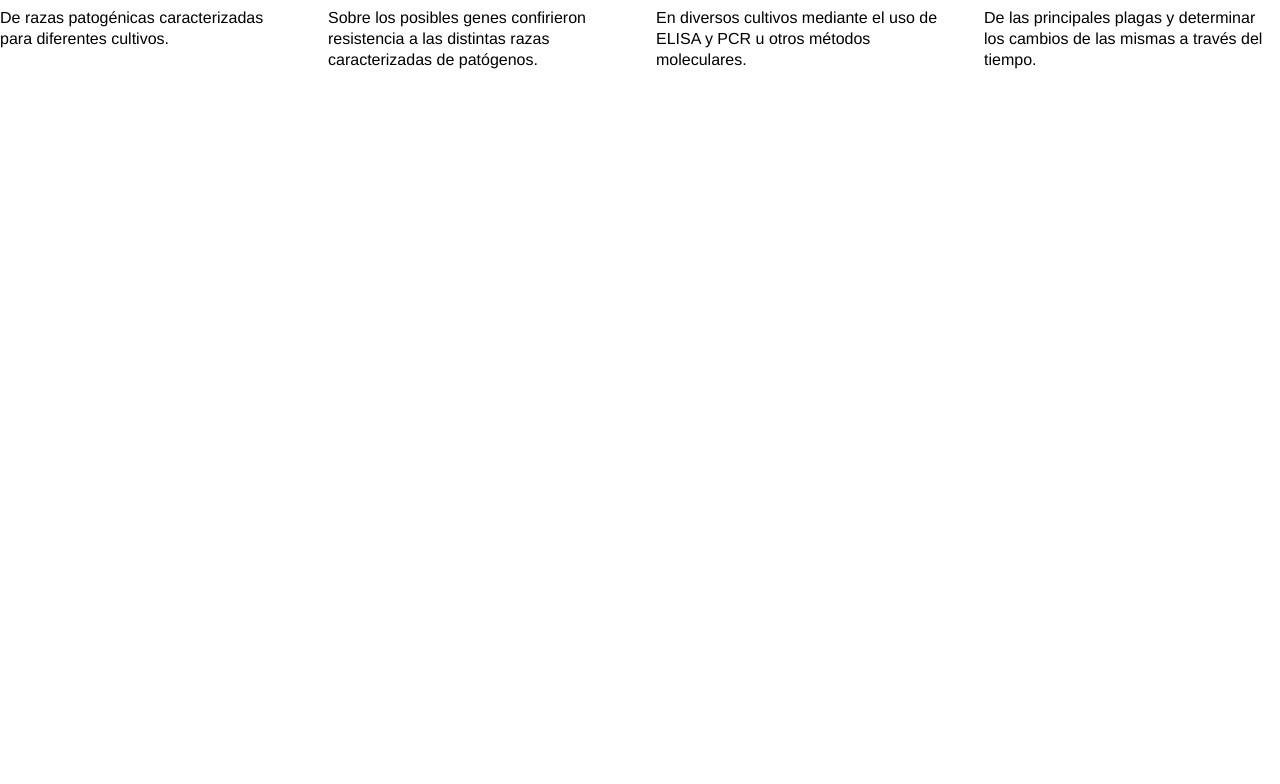
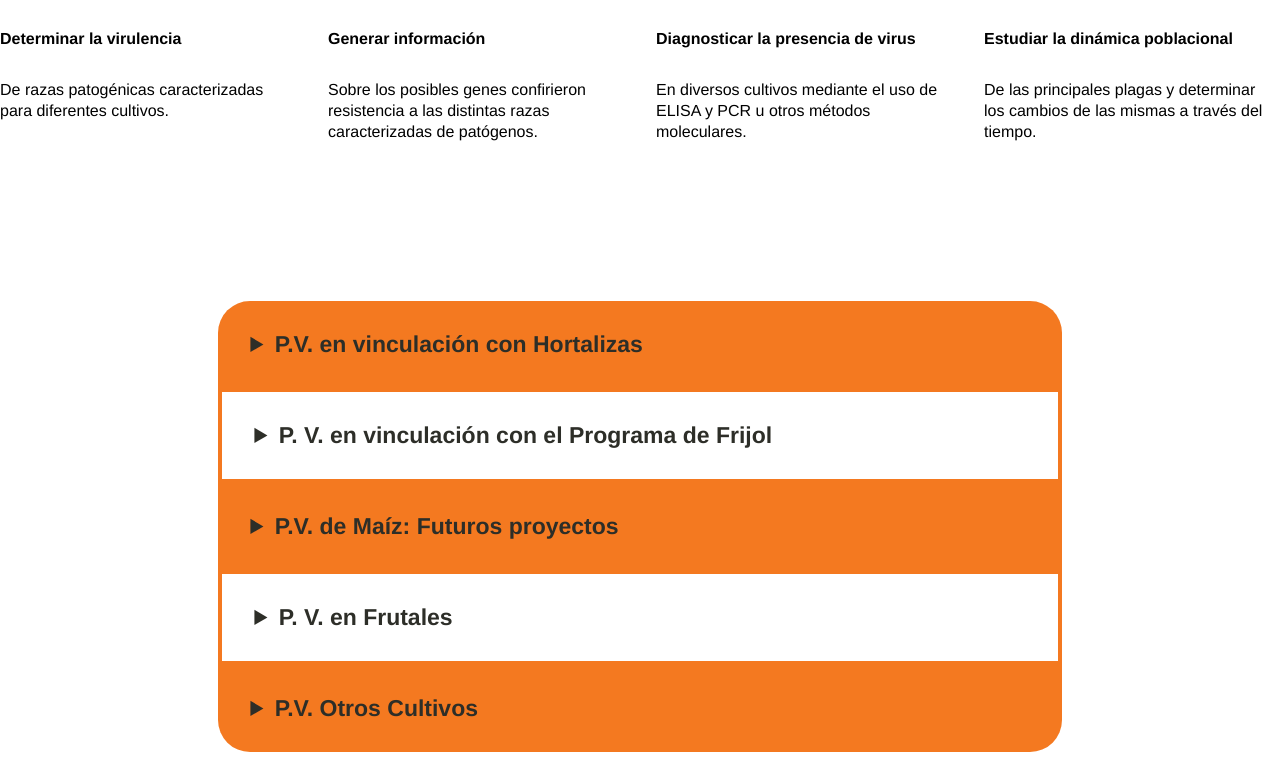
Before and after one commit to giorgidevisual/app-icta-gt, a Next.js app: page / in a window 1280 px wide. Shown: the part 2839-3623 px from the top of the page. Before the commit the page ends 3108 px from the top, so only its background shows below. Built offline with nearby package versions, Linux system fonts and the light colour scheme.

Commit message:
create component accordion

```diff
--- a/app/page.tsx
+++ b/app/page.tsx
@@ -1,5 +1,12 @@
-import { CarouselArrowDots, GridSituacionCultivo, Investigacion, Navbar, Objectives, ProgramaPVegetal } from '@/components'
-import styles from './page.module.css'
+import {
+  Accordion,
+  CarouselArrowDots,
+  GridSituacionCultivo,
+  Investigacion, Navbar,
+  Objectives,
+  ProgramaPVegetal
+} from '@/components';
+import styles from './page.module.css';
 
 export default function HomePage() {
   return (
@@ -20,7 +27,9 @@ export default function HomePage() {
     <section className={styles.wrapperSection}>
       <ProgramaPVegetal />
     </section>
-
+    <section className={styles.wrapperSection}>
+      <Accordion />
+    </section>
     </>
   )
 }
--- /dev/null
+++ b/components/accordion/Accordion.tsx
@@ -0,0 +1,40 @@
+import { AccordionFill, Objectives } from '@/components'
+import styles from './accordion.module.css'
+
+export const Accordion = () => {
+  return (
+    <div className={styles.wrapperAccordion}>
+      <details className={styles.wrapperAccordion__accordion}>
+        <summary className={styles['headerAccordion--top']}>P.V. en vinculación con Hortalizas</summary>
+        <div className={styles.content}>
+          <Objectives />
+        </div>
+      </details>
+      <details className={styles.wrapperAccordion__accordion}>
+        <summary className={styles['headerAccordion--outline']}>P. V. en vinculación con el Programa de Frijol</summary>
+        <div className={styles.content}>
+          Aqui va todo el contendio
+        </div>
+      </details>
+      <details className={styles.wrapperAccordion__accordion}>
+        <summary className={styles['headerAccordion--middle']}>P.V. de Maíz: Futuros proyectos</summary>
+        <div className={styles.content}>
+          Aqui va todo el contendio
+        </div>
+      </details>
+      <details className={styles.wrapperAccordion__accordion}>
+        <summary className={styles['headerAccordion--outline']}>P. V. en Frutales</summary>
+        <div className={styles.content}>
+          Aqui va todo el contendio
+        </div>
+      </details>
+      <details className={styles.wrapperAccordion__accordion}>
+        <summary className={styles['headerAccordion--botton']}>P.V. Otros Cultivos</summary>
+        <div className={styles.content}>
+          Aqui va todo el contendio
+        </div>
+      </details>
+
+    </div>
+  )
+}
--- /dev/null
+++ b/components/accordion/AccordionFill.tsx
@@ -0,0 +1,12 @@
+import styles from './accordion.module.css'
+
+export const AccordionFill = () => {
+  return (
+    <details className={styles.accordionFill}>
+      <summary className={styles['headerAccordion--top']}>Colocar título</summary>
+      <div className={styles.content}>Aqui va todo el contendio
+        <h1>título </h1>
+      </div>
+    </details>
+  )
+}
--- /dev/null
+++ b/components/accordion/AccordionOutline.tsx
@@ -0,0 +1,7 @@
+import styles from './accordion.module.css'
+
+export const AccordionOutline = () => {
+  return (
+    <div>AccordionOutline</div>
+  )
+}
--- /dev/null
+++ b/components/accordion/accordion.module.css
@@ -0,0 +1,55 @@
+wrapperAccordion {
+  display: flex;
+  width: 100%;
+  max-width: 80rem;
+}
+
+.wrapperAccordion__accordion {
+  display: flex;
+  width: 100vw;
+  max-width: 52.69988rem;
+  color: #2D2E28;
+}
+
+.headerAccordion--top {
+  width: 100%;
+  font-family: Helvetica;
+  font-size: 1.4375rem;
+  font-weight: 700;
+  border-radius: 2rem 2rem 0 0;
+  padding: 2rem;
+  background-color: #F47920;
+
+}
+
+.headerAccordion--outline {
+  width: 99%;
+  font-family: Helvetica;
+  font-size: 1.4375rem;
+  font-weight: 700;
+  border: 4px solid #F47920;
+  padding: 2rem;
+}
+
+.headerAccordion--middle {
+  width: 100%;
+  font-family: Helvetica;
+  font-size: 1.4375rem;
+  font-weight: 700;
+  padding: 2rem;
+  background-color: #F47920;
+}
+
+.headerAccordion--botton {
+  width: 100%;
+  font-family: Helvetica;
+  font-size: 1.4375rem;
+  font-weight: 700;
+  border-radius: 0 0 2rem 2rem;
+  padding: 2rem;
+  background-color: #F47920;
+}
+
+.styles.content {
+background-color: pink;
+}
--- a/components/index.ts
+++ b/components/index.ts
@@ -6,3 +6,6 @@ export { Objectives } from './section-objectives/Objectives';
 export { Investigacion } from './section-linea-investigacion/Investigacion';
 export { ProgramaPVegetal } from './section-programa/ProgramaPVegetal';
 export { CardsProgramFeatures } from './section-programa/CardsProgramFeatures';
+export { Accordion } from './accordion/Accordion';
+export { AccordionFill } from './accordion/AccordionFill';
+export { AccordionOutline } from './accordion/AccordionOutline';
--- a/components/section-programa/ProgramaPVegetal.tsx
+++ b/components/section-programa/ProgramaPVegetal.tsx
@@ -6,7 +6,7 @@ export const ProgramaPVegetal = () => {
   return (
     <section className={styles.programContainer}>
       <header className={styles.titlesContainer}>
-        <h2 className={styles.title}>Programa de <span className={styles['title--color']}>Protección Vegetal</span></h2>
+        <h2 className={styles.title}>Programa de <br/><span className={styles['title--color']}>Protección Vegetal</span></h2>
         <h3 className={styles.subtitle}></h3>
       </header>
       <main className={styles.wrapperMain}>
--- a/components/section-programa/programaPVegetal.module.css
+++ b/components/section-programa/programaPVegetal.module.css
@@ -48,4 +48,5 @@
   display: flex;
   justify-content: space-between;
   flex-wrap: wrap;
+  row-gap: 1.5rem;
 }
```
Also changed, not shown: utils/iconsGoogle.tsx (deleted, +0 -16 lines).
